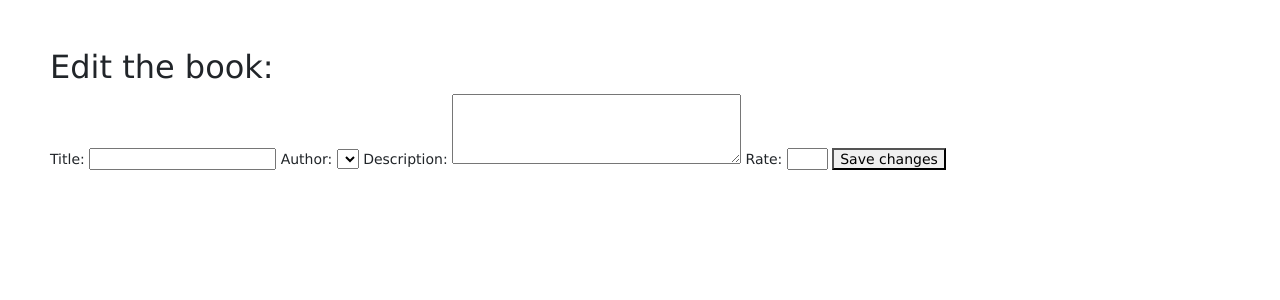
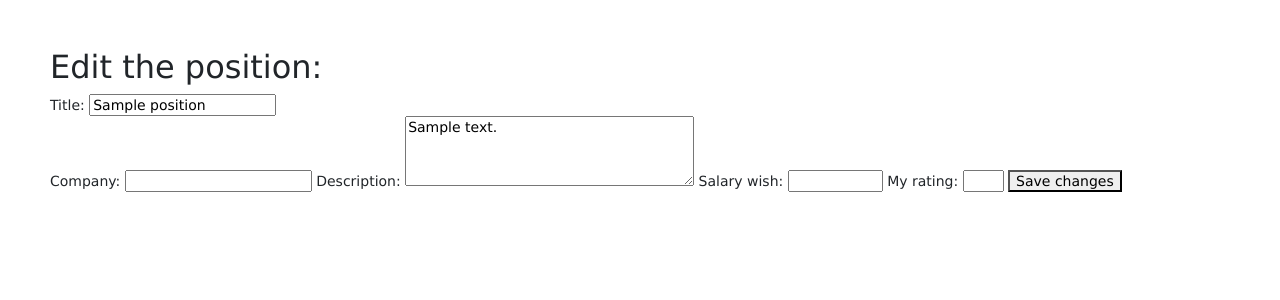
Before and after one commit to CodeFusionLD/job-manager-project, a Node server app: page /positions/600000000000000000000001/edit in a window 1280 px wide. Shown: the part 146-446 px from the top of the page. Run offline with Node 20, Linux system fonts and the light colour scheme; a user stored in the database is signed in; tables that the repository leaves empty hold one stand-in row (values such as "Sample post"); lists and menus that the app fills with data are empty; some libraries are stand-ins or nearby versions.

Commit message:
updated positions

```diff
--- a/public/stylesheets/style.css
+++ b/public/stylesheets/style.css
@@ -35,3 +35,19 @@ nav a:last-child {
   border: 1px solid rgb(255, 213, 135);
   background-color: rgb(255, 213, 135);
 }
+
+.cards {
+  background-color: #0CC0DF;
+}
+
+.more-details {
+  background-color: #0097B2;
+}
+
+.edit {
+  background-color: #474444;
+}
+
+.delete {
+  background-color: #FF5757;
+}
--- a/views/positions/position-create.hbs
+++ b/views/positions/position-create.hbs
@@ -1,6 +1,7 @@
 <h2>Create a job card</h2>
 
 <form method="POST" action="/positions/create">
+
   <label> Job title:
     <input type="text" name="title" />
   </label>
@@ -24,5 +25,5 @@
     <input type="number" name="jobrating" min="1" max="10" />
   </label>
 
-  <button type="submit"> Create </button>
+  <button type="submit"> Add Job </button>
 </form>
--- a/views/positions/position-details.hbs
+++ b/views/positions/position-details.hbs
@@ -11,6 +11,8 @@
 <h3>My rating:</h3>
 <p>{{position.jobRating}}</p>
 
+<h3>Created:</h3>
+<p>{{timestamp}}</p>
 
 <hr />
 
--- a/views/positions/position-edit.hbs
+++ b/views/positions/position-edit.hbs
@@ -1,28 +1,27 @@
 
-<h2>Edit the book: {{book.title}}</h2>
+<h2>Edit the position: {{book.title}}</h2>
 
-<form method="POST" action="/books/{{book._id}}/edit">
+<form method="POST" action="/positions/{{position._id}}/edit">
     <label> Title:
-        <input type="text" name="title" value="{{book.title}}" />
+        <input type="text" name="title" value="{{position.title}}" />
     </label>
 
-    <label> Author:
-        <select name="author">
-            {{#each authors}}
-                <option value={{this._id}}>
-                    {{this.name}}
-                </option>
-            {{/each}}
-        </select>
+  <label> Company:
+    <label name="company">
+      <input type="text" name="name"/>
     </label>
 
     <label> Description:
-        <textarea name="description" cols="30" rows="4">{{book.description}}</textarea>
+        <textarea name="description" cols="30" rows="4">{{position.description}}</textarea>
     </label>
 
-    <label> Rate:
-        <input type="number" name="rating" min="1" max="10" value="{{book.rating}}" />
-    </label>
+    <label> Salary wish:
+    <input type="number" name="salarywish" min="1" max="10000000" />
+  </label>
+
+  <label> My rating:
+    <input type="number" name="jobrating" min="1" max="10" />
+  </label>
 
     <button>Save changes</button>
 </form>
```
Also changed, not shown: bin/seeds-with-relationships.js (+40 -0 lines), views/positions/positions.hbs (+11 -6 lines).
